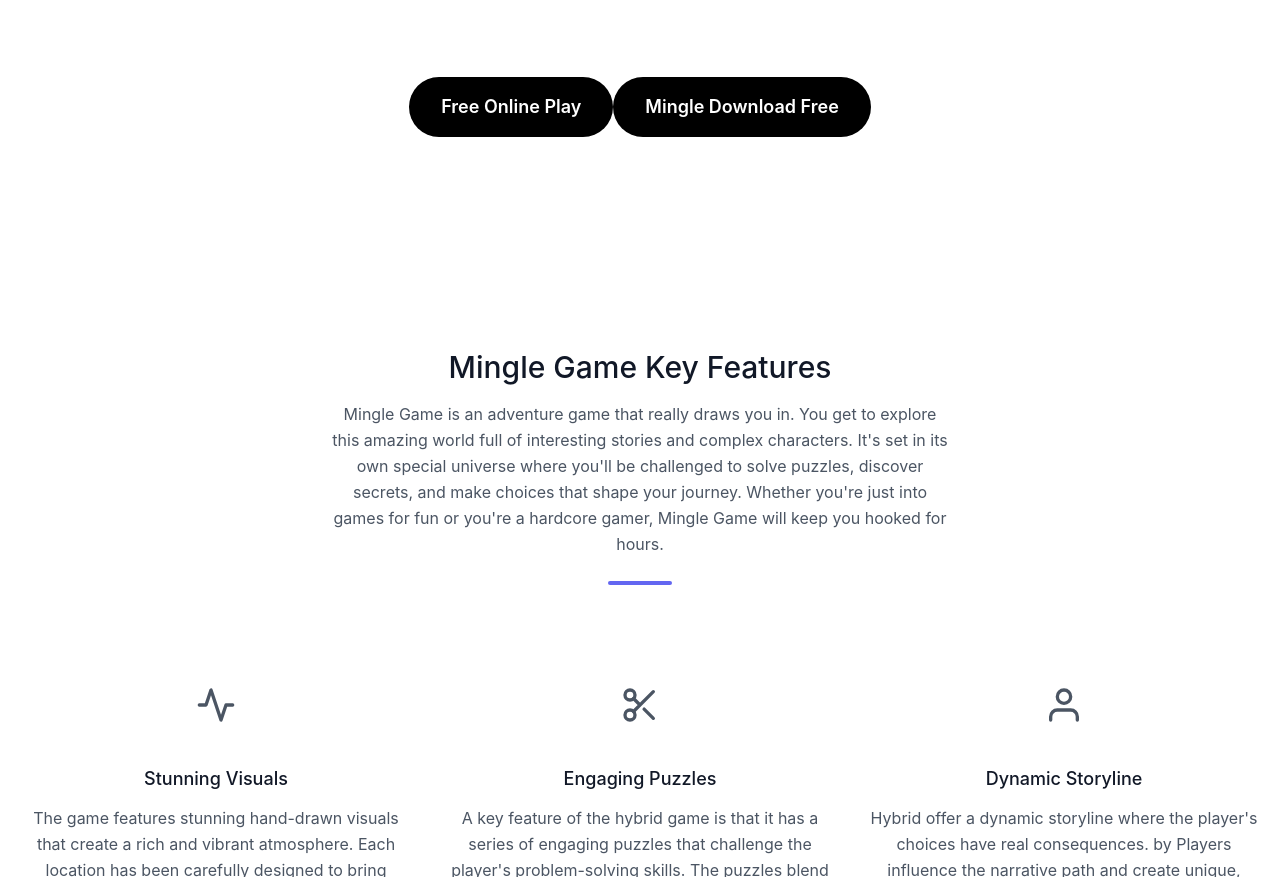
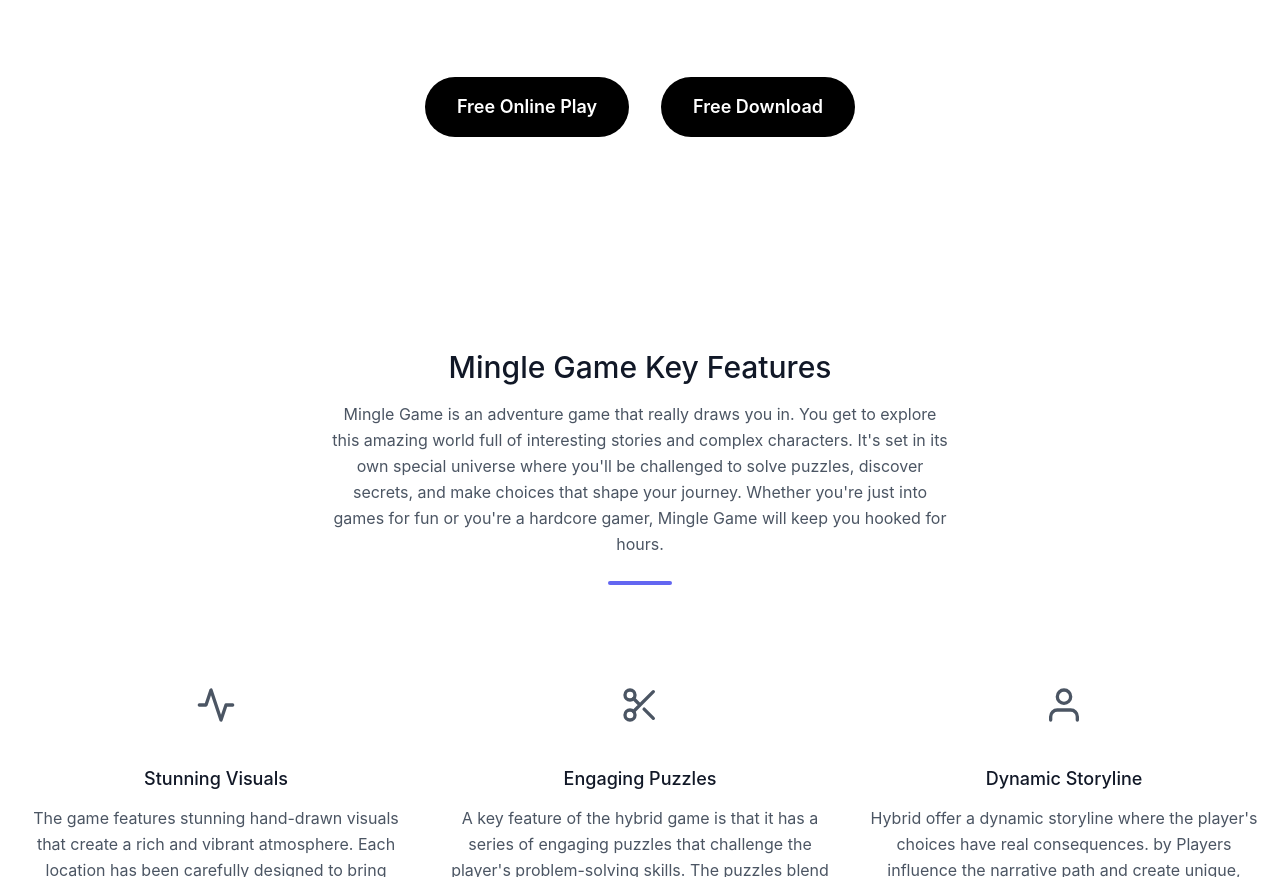
Before and after one commit to wangchenggggdn/minglegame, a website built with Vite: page src/home.html in a window 1280 px wide. Shown: the part 1489-2366 px from the top of the page. Built offline with nearby package versions, Linux system fonts and the light colour scheme.

Commit message:
Update home.html

```diff
--- a/src/home.html
+++ b/src/home.html
@@ -28,14 +28,14 @@
             <div class="flex justify-center mt-12">
               <a href="/src/game.html" target="_blank">
                   <button id="downloadButton"
-                    class="bg-black hover:bg-black-700 text-white px-8 py-4 rounded-full text-lg font-semibold transition-all duration-300 transform hover:scale-105 flex items-center space-x-2">
+                    class="bg-black hover:bg-black-700 text-white mx-4 px-8 py-4 rounded-full text-lg font-semibold transition-all duration-300 transform hover:scale-105 flex items-center space-x-2">
                     <span>Free Online Play</span>
                   </button></a>
 
               <a href="/Download">
                 <button
-                  class="bg-black hover:bg-black-700 text-white px-8 py-4 rounded-full text-lg font-semibold transition-all duration-300 transform hover:scale-105 flex items-center space-x-2">
-                  Mingle Download Free</button>
+                  class="bg-black hover:bg-black-700 text-white mx-4 px-8 py-4 rounded-full text-lg font-semibold transition-all duration-300 transform hover:scale-105 flex items-center space-x-2">
+                  Free Download</button>
               </a>
             </div>
           </div>
```
